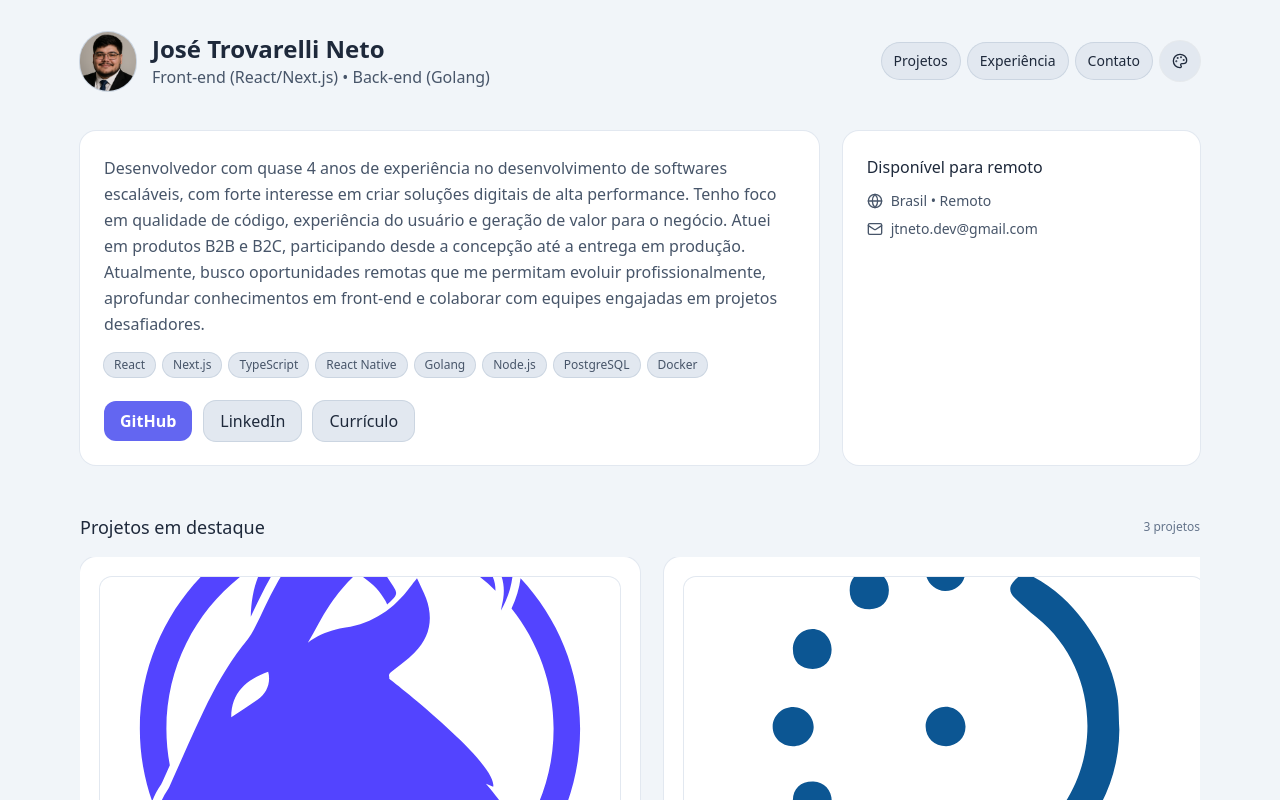
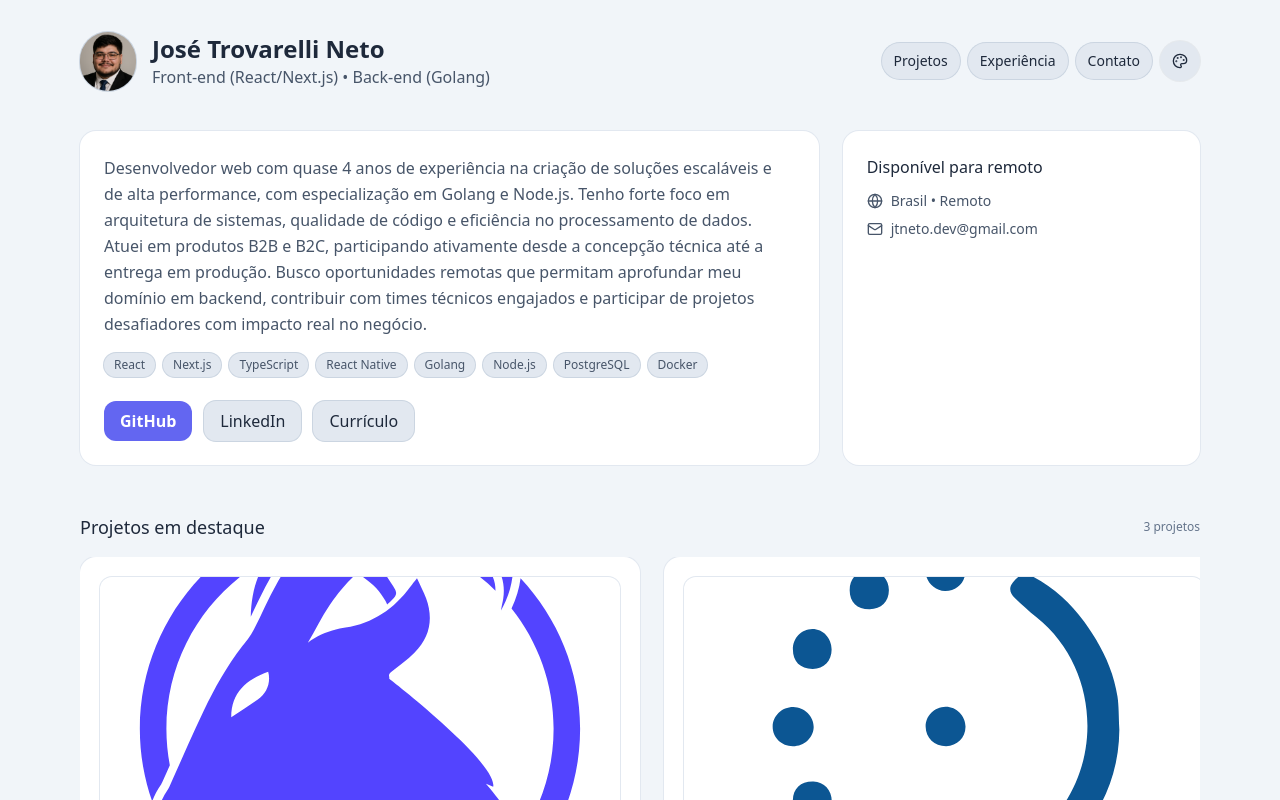
Before and after one commit to Trovarelli/portifolio, a Next.js app: page / in a window 1280 px wide. Shown: the top 800 px of the page. Built offline with nearby package versions, Linux system fonts and the light colour scheme.

Commit message:
chore: Ajuste texto about

```diff
--- a/components/ProjectCard.tsx
+++ b/components/ProjectCard.tsx
@@ -24,7 +24,7 @@ export default function ProjectCard({ p }: { p: Project }) {
       </p>
       <div>
         <div className="mt-3 flex flex-wrap gap-2">
-          {p.stack.map((s) => (
+          {stack.map((s) => (
             <span
               key={s}
               className="text-[10px] px-2 py-1 rounded-full bg-slate-200 dark:bg-slate-950 ring-1 ring-slate-300 dark:ring-slate-800 text-slate-600 dark:text-slate-400"
--- a/data/profile.ts
+++ b/data/profile.ts
@@ -7,7 +7,7 @@ const basePath = process.env.NEXT_PUBLIC_BASE_PATH || "";
 export const profile = {
   name: "José Trovarelli Neto",
   headline: "Front-end (React/Next.js) • Back-end (Golang)",
-  about: `Desenvolvedor com ${experienciaCalculada} de experiência no desenvolvimento de softwares escaláveis, com forte interesse em criar soluções digitais de alta performance. Tenho foco em qualidade de código, experiência do usuário e geração de valor para o negócio. Atuei em produtos B2B e B2C, participando desde a concepção até a entrega em produção. Atualmente, busco oportunidades remotas que me permitam evoluir profissionalmente, aprofundar conhecimentos em front-end e colaborar com equipes engajadas em projetos desafiadores.`,
+  about: `Desenvolvedor web com ${experienciaCalculada} de experiência na criação de soluções escaláveis e de alta performance, com especialização em Golang e Node.js. Tenho forte foco em arquitetura de sistemas, qualidade de código e eficiência no processamento de dados. Atuei em produtos B2B e B2C, participando ativamente desde a concepção técnica até a entrega em produção. Busco oportunidades remotas que permitam aprofundar meu domínio em backend, contribuir com times técnicos engajados e participar de projetos desafiadores com impacto real no negócio.`,
   location: "Brasil • Remoto",
   email: "jtneto.dev@gmail.com",
   github: "https://github.com/Trovarelli",
```
